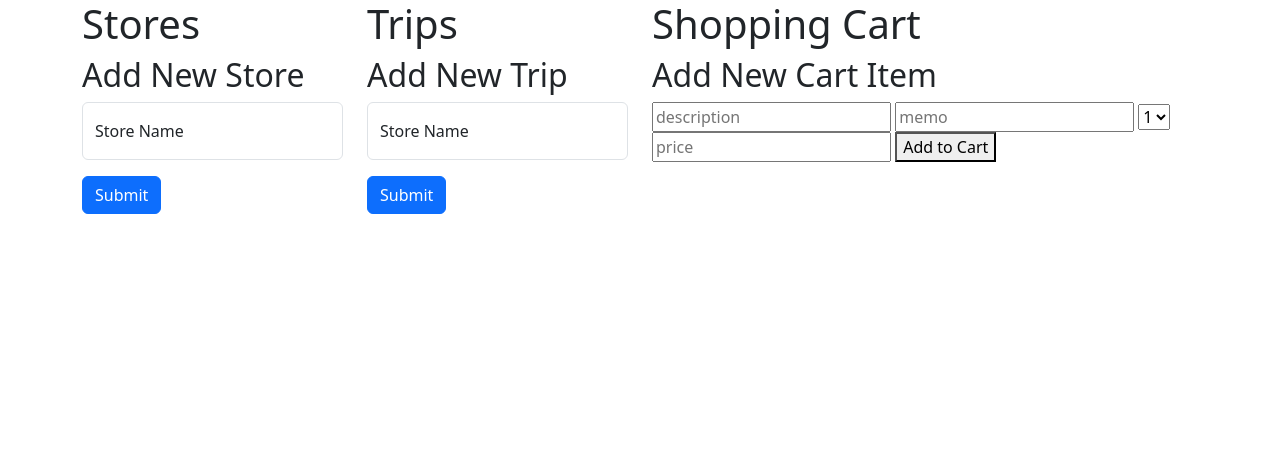
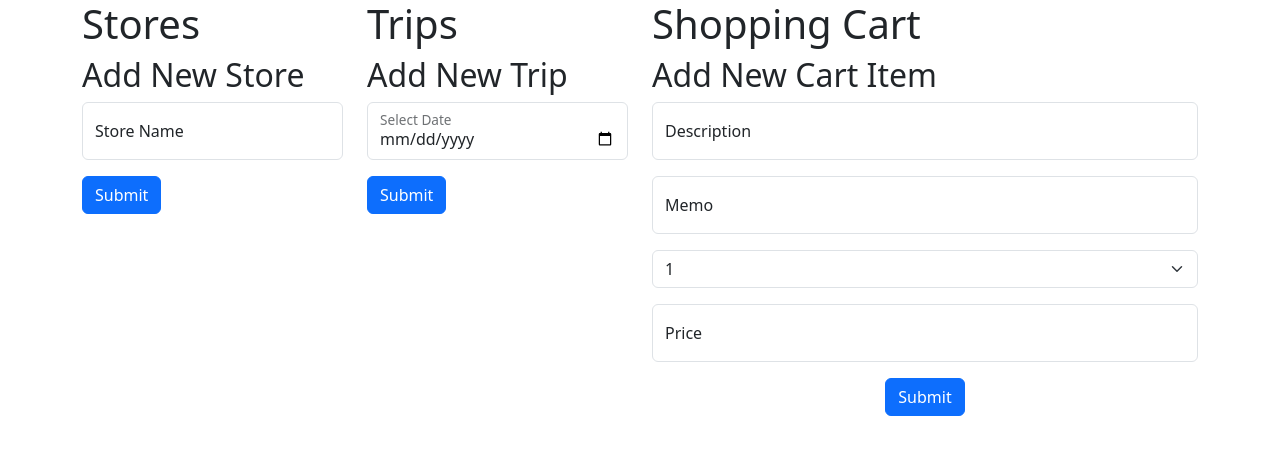
Before and after one commit to johndhpark/phase1-javascript-project, a website: page index.html in a window 1280 px wide. Drawn offline with nearby package versions, Linux system fonts and the light colour scheme; no server answers.

Commit message:
Added bootstrap css to item form

```diff
--- a/index.html
+++ b/index.html
@@ -48,14 +48,14 @@
 						<form id="trip-form">
 							<div class="form-floating mb-3">
 								<input
-									type="text"
+									type="date"
 									class="form-control"
-									id="storeNameInput"
-									name="name"
-									placeholder="Whole Foods"
+									id="dateInput"
+									name="date"
+									placeholder="2023-05-12"
 									required
 								/>
-								<label for="storeNameInput">Store Name</label>
+								<label for="storeNameInput">Select Date</label>
 							</div>
 
 							<button type="submit" class="btn btn-primary">Submit</button>
@@ -68,14 +68,29 @@
 					<div>
 						<h2>Add New Cart Item</h2>
 						<form id="cart-form">
+							<div class="form-floating mb-3">
 								<input
 									type="text"
+									class="form-control"
+									id="descriptionInput"
 									name="description"
 									placeholder="description"
 									required
 								/>
-							<input type="text" name="memo" placeholder="memo" />
-							<select name="quantity">
+								<label for="descriptionInput">Description</label>
+							</div>
+							<div class="form-floating mb-3">
+								<input
+									type="text"
+									class="form-control"
+									id="memoInput"
+									name="memo"
+									placeholder="Memo"
+								/>
+								<label for="memoInput">Memo</label>
+							</div>
+							<div class="mb-3">
+								<select class="form-select" name="quantity">
 									<option value="1">1</option>
 									<option value="2">2</option>
 									<option value="3">3</option>
@@ -86,8 +101,21 @@
 									<option value="8">8</option>
 									<option value="9">9</option>
 								</select>
-							<input type="text" name="price" placeholder="price" required />
-							<button type="submit">Add to Cart</button>
+							</div>
+							<div class="form-floating mb-3">
+								<input
+									type="text"
+									class="form-control"
+									id="priceInput"
+									name="price"
+									placeholder="0.00"
+									required
+								/>
+								<label for="priceInput">Price</label>
+							</div>
+							<div class="text-center">
+								<button class="btn btn-primary" type="submit">Submit</button>
+							</div>
 						</form>
 					</div>
 				</div>
```
Lines whose indentation alone changed are shown as unchanged.
